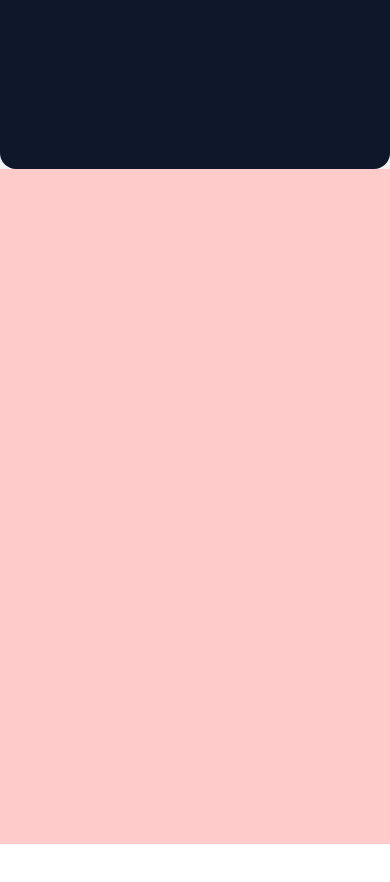
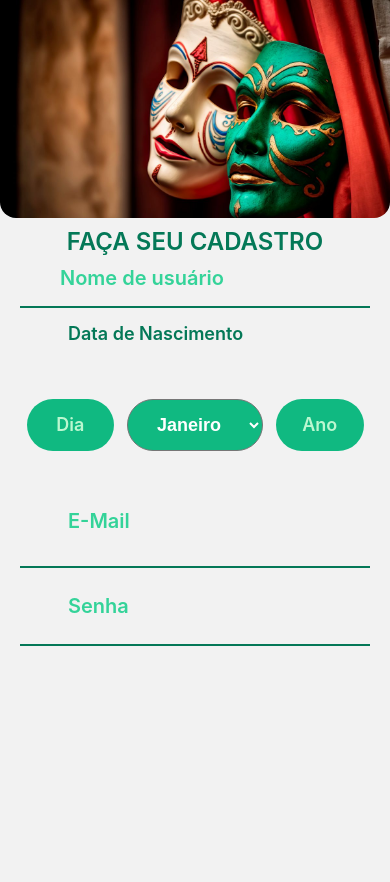
Before and after one commit to CorallusEtec/artConnectMobile, a React Native app: screen /Cadastro in a window 390 px wide. Shown: the top 882 px of the page. Before the commit the page ends 844 px from the top, so only its background shows below. Built offline with nearby package versions, Linux system fonts and the light colour scheme.

Commit message:
80% do layout de cadastro

```diff
--- a/package.json
+++ b/package.json
@@ -9,6 +9,7 @@
     "web": "expo start --web"
   },
   "dependencies": {
+    "@react-native-picker/picker": "^2.11.4",
     "@react-navigation/native": "^7.1.28",
     "@react-navigation/stack": "^7.7.2",
     "babel-preset-expo": "^54.0.10",
--- a/src/pages/Cadastro/Cadastro.js
+++ b/src/pages/Cadastro/Cadastro.js
@@ -1,13 +1,140 @@
-import { View, Text } from "react-native";
-
+import { View, Image, Text, TextInput, Pressable } from "react-native";
+import { Picker } from "@react-native-picker/picker";
+import { useState } from "react";
 export default function Cadastro() {
+  const meses = [
+    { num: 1, nome: "Janeiro" },
+    { num: 2, nome: "Fevereiro" },
+    { num: 3, nome: "Março" },
+    { num: 4, nome: "Abril" },
+    { num: 5, nome: "Maio" },
+    { num: 6, nome: "Junho" },
+    { num: 7, nome: "Julho" },
+    { num: 8, nome: "Agosto" },
+    { num: 9, nome: "Setembro" },
+    { num: 10, nome: "Outubro" },
+    { num: 11, nome: "Novembro" },
+    { num: 12, nome: "Dezembro" },
+  ];
+  const [mostrarSenha, setMostrarSenha] = useState(false);
+  const [nome, setNome] = useState("");
+  const [dia, setDia] = useState("");
+  const [mes, setMes] = useState(1);
+  const [ano, setAno] = useState();
+  const [email, setEmail] = useState("");
+  const [senha, setSenha] = useState("");
   return (
     <View style={{ flex: 1, flexDirection: "column" }}>
       {/* IMAGEM DE FUNDO */}
-      <View style={{ flex: 0.2 }} className="bg-slate-900 rounded-b-2xl"></View>
+      <View style={{ flex: 0.2 }}>
+        <Image
+          className="rounded-b-2xl"
+          style={{ maxHeight: "100%", maxWidth: "100%" }}
+          source={require("../../../assets/img/banner.jpeg")}
+        />
+      </View>
 
-      <View style={{flex:0.8}} className="bg-red-200">
+      <View style={{ flex: 0.8, flexDirection: "column" }} className="m-2">
+        <View className="items-center">
+          <Text className="text-2xl font-semibold text-emerald-700">
+            FAÇA SEU CADASTRO
+          </Text>
+        </View>
 
+        <View className="flex-row items-center border-emerald-700 border-b-2 pb-2 ml-3 mr-3">
+          <Image
+            style={{ height: 40, width: 40 }}
+            source={require("bootstrap-icons/icons/person-fill.svg")}
+            tintColor="#009966"
+          />
+          <TextInput
+            value={nome}
+            onChangeText={(nome) => setNome(nome)}
+            className="w-[90%] outline-none text-xl text-emerald-700 font-semibold placeholder:text-emerald-400"
+            placeholder="Nome de usuário"
+          />
+        </View>
+
+        <View style={{flex:0.2}} className="m-3">
+          <View style={{flex:0.8}} className="flex-row gap-2 ">
+            <Image
+              style={{ height: 40, width: 40 }}
+              tintColor="#009966"
+              source={require("bootstrap-icons/icons/calendar-event.svg")}
+            />
+            <Text className="text-center font-semibold text-lg text-emerald-700">
+              Data de Nascimento
+            </Text>
+          </View>
+          <View className="flex-row justify-around">
+            <TextInput
+              placeholder="Dia"
+              inputMode="numeric"
+              maxLength={2}
+              keyboardType="numeric"
+              value={dia}
+              onChangeText={(e) => setDia(e)}
+              className="placeholder:text-green-200 outline-none text-center font-semibold bg-emerald-500 text-lg p-3 w-1/4 text-white rounded-full"
+            />
+            <Picker
+              className="bg-emerald-500 p-3 text-lg text-white rounded-full font-semibold text-center"
+              selectedValue={mes}
+              onValueChange={(mes) => setMes(mes)}
+            >
+              {meses.map((mes) => {
+                return (
+                  <Picker.Item key={mes.num} label={mes.nome} value={mes.num} />
+                );
+              })}
+            </Picker>
+            <TextInput
+              placeholder="Ano"
+              value={ano}
+              onChangeText={(e) => setAno(e)}
+              inputMode="numeric"
+              maxLength={4}
+              keyboardType="numeric"
+              className="placeholder:text-green-200 outline-none text-lg text-center font-semibold bg-emerald-500 p-3 w-1/4 text-white rounded-full"
+            />
+          </View>
+        </View>
+
+        <View style={{flex:0.1}} className="flex-row items-center border-emerald-700 border-b-2 gap-2 pb-2 ml-3 mr-3">
+          <Image source={require("bootstrap-icons/icons/envelope-fill.svg")}
+          tintColor="#009966"
+          style={{height:40, width:40}}
+          />
+          <TextInput
+            value={email}
+            keyboardType="email-address"
+            inputMode="email"
+            textContentType="emailAddress"
+            onChangeText={(email) => setEmail(email)}
+            className="w-[90%] outline-none text-xl text-emerald-700 font-semibold placeholder:text-emerald-400"
+            placeholder="E-Mail"
+          />
+        </View>
+        <View style={{flex:0.1}} className="flex-row items-center border-emerald-700 border-b-2 gap-2 ml-3 mr-3">
+          <Image source={require("bootstrap-icons/icons/lock-fill.svg")}
+          tintColor="#009966"
+          style={{height:40, width:40}}
+          />
+          <TextInput
+            value={senha}
+            textContentType="newPassword"
+            secureTextEntry={!mostrarSenha}
+            keyboardType="visible-password"
+            onChangeText={(senha) => setSenha(senha)}
+            className="w-[90%] self-center outline-none text-xl text-emerald-700 font-semibold placeholder:text-emerald-400"
+            placeholder="Senha"
+          />
+          <Pressable onPress={()=>setMostrarSenha(!mostrarSenha)}>
+            <Image
+            style={{height:30, width:30}}
+            tintColor="#009966"
+            source={mostrarSenha?require('bootstrap-icons/icons/eye-fill.svg'):require('bootstrap-icons/icons/eye-slash-fill.svg')} />
+          </Pressable>
+        </View>
       </View>
     </View>
   );
```
Also changed, not shown: assets/img/banner.jpeg (added), 1 other file (tests, documents, lock files or other folders).
